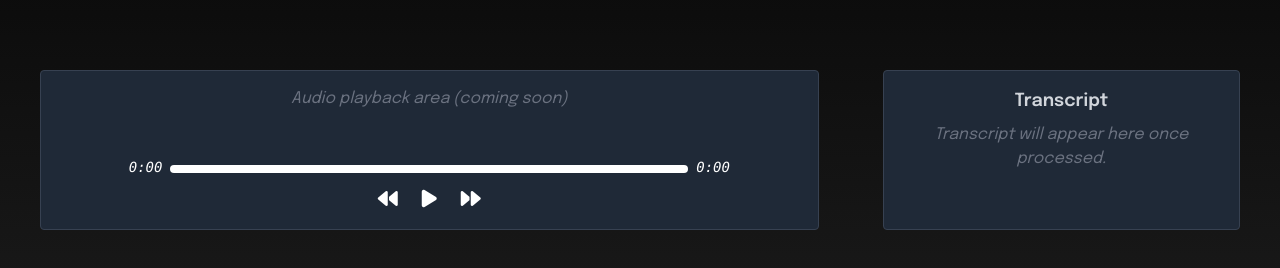
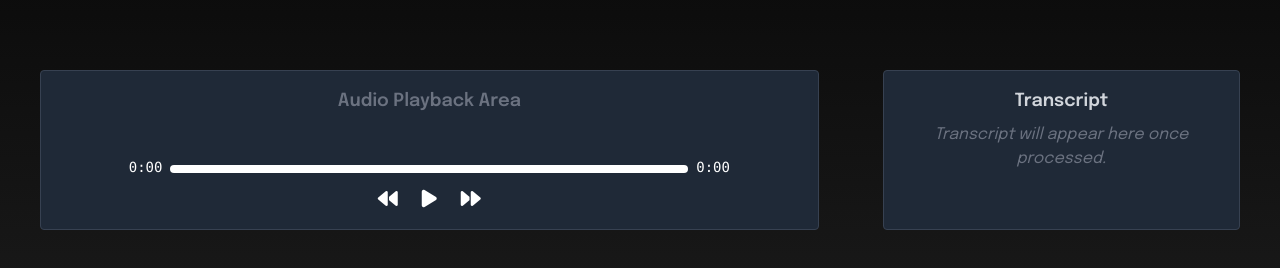
Before and after one commit to verrgod/transcription-project, a React (Create React App) app in the folder frontend/audio_uploader/: page /transcribe in a window 1280 px wide. Shown: the part 376-644 px from the top of the page. Built offline with nearby package versions, Linux system fonts and the light colour scheme.

Commit message:
Animate pulse for audio waveform area

```diff
--- a/frontend/audio_uploader/src/pages/Transcribe.tsx
+++ b/frontend/audio_uploader/src/pages/Transcribe.tsx
@@ -198,10 +198,21 @@ const Transcribe: React.FC = () => {
                     <div className="bg-gray-850 px-6 py-12 border-t border-gray-700 row-span-2">
                         {/* Future Audio Playback Component Goes Here */}
                         <div className='container mx-auto flex flex-col grid lg:grid-cols-3 gap-16 h-[calc(60vh-20rem)]'>
-                            <div className="relative flex-grow mt-6 p-4 bg-gray-800 border border-gray-700 rounded text-gray-300 text-center text-gray-500 italic lg:col-span-2">
-                                Audio playback area (coming soon)
+                            <div className="relative flex-grow mt-6 p-4 bg-gray-800 border border-gray-700 rounded text-gray-300 text-center text-gray-500   lg:col-span-2">
+                                {/* audio waveform */}
+                                {isLoading ? (
+                                    <div className="animate-pulse">
+                                        <h2 className="text-lg font-semibold mb-2">Loading audio...</h2>
+                                        <div className="h-4 bg-gray-700 rounded w-3/4 mx-auto mb-2"></div>
+                                        <div className="h-4 bg-gray-700 rounded w-2/3 mx-auto mb-2"></div>
+                                        <div className="h-4 bg-gray-700 rounded w-5/6 mx-auto mb-2"></div>
+                                        <div className="h-4 bg-gray-700 rounded w-1/2 mx-auto"></div>
+                                    </div>
+                                ) : (
+                                    <h2 className="text-lg font-semibold mb-2">Audio Playback Area</h2>
+                                )}
+
                                 {/* Progress Bar */}
-
                                 <div className="absolute inset-x-0 md:-bottom-8 lg:bottom-12 flex justify-center">
                                     <span className="text-white text-sm font-mono">{formatTime(currentTime)}</span>
                                     <div className="w-2/3 bg-white rounded h-2 m-2">
```
